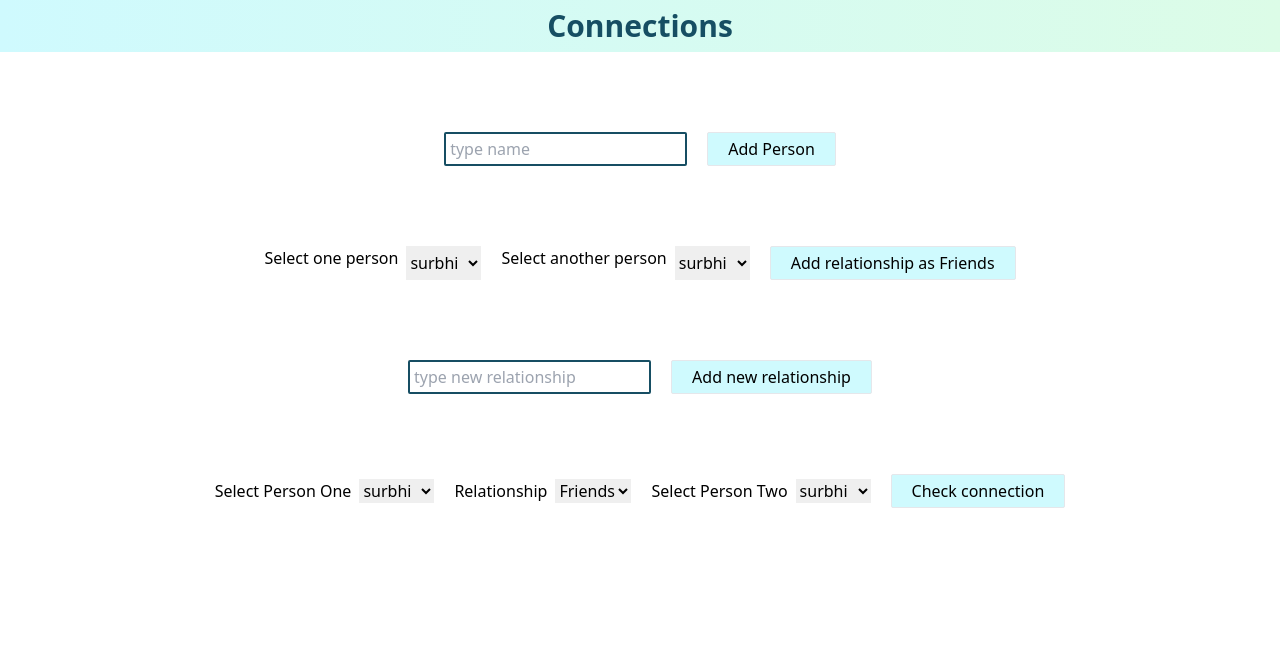
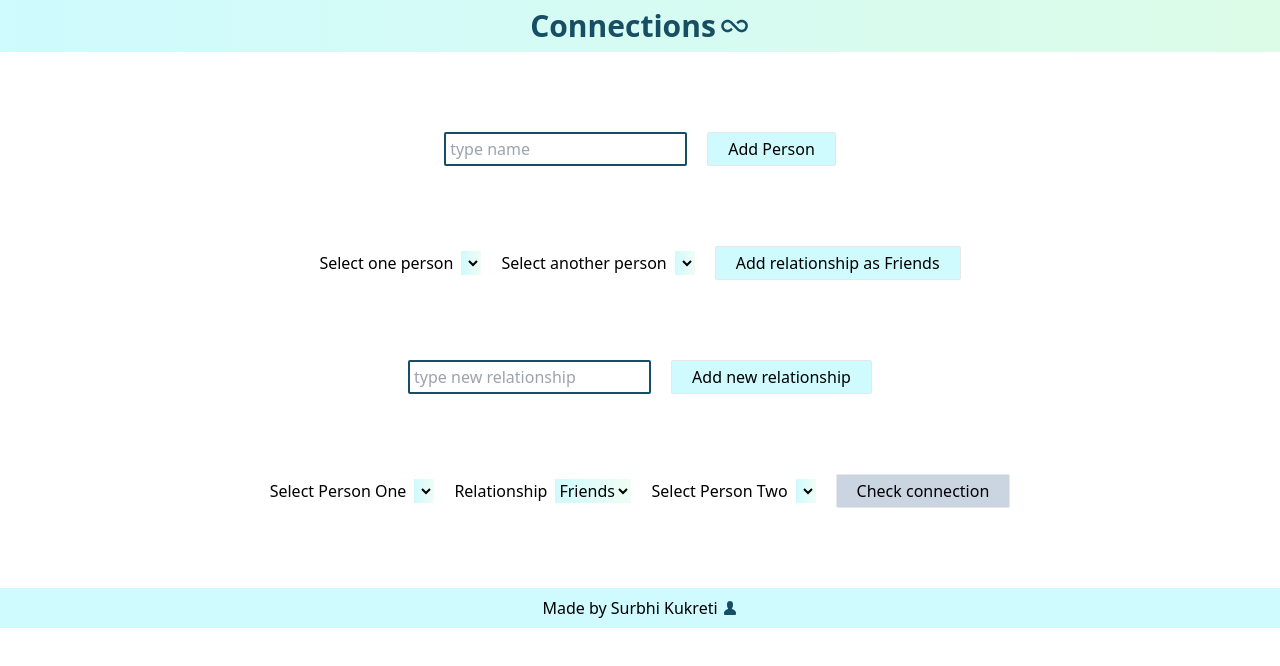
Before and after one commit to surbhi84/connections, a React (Create React App) app: page / in a window 1280 px wide. Shown: the top 666 px of the page. Built offline with nearby package versions, Linux system fonts and the light colour scheme.

Commit message:
add: footer, styling, graph method

```diff
--- a/package.json
+++ b/package.json
@@ -12,6 +12,7 @@
     "@types/react-dom": "^18.0.6",
     "react": "^18.2.0",
     "react-dom": "^18.2.0",
+    "react-icons": "^4.4.0",
     "react-scripts": "5.0.1",
     "typescript": "^4.7.4",
     "web-vitals": "^2.1.4"
--- a/src/App.tsx
+++ b/src/App.tsx
@@ -1,5 +1,7 @@
-import { useEffect, useRef, useState } from "react";
+import { useRef, useState } from "react";
 import "./App.css";
+import { CgInfinity } from "react-icons/cg";
+import { GoPerson } from "react-icons/go";
 import { AddRelation } from "./components/AddRelation";
 import { AddPeople } from "./components/AddPeople";
 import { AddNewRelation } from "./components/AddNewRelation";
@@ -22,14 +24,12 @@ function App() {
   peopleGraph.current.addEdge("satyam", "peetal");
   peopleGraph.current.addEdge("peetal", "potato");
 
-  useEffect(() => {
-    setPeopleList(peopleGraph.current.getVertexes());
-  }, [peopleGraph]);
-
   return (
     <div className="App flex flex-col gap-20 h-screen">
       <header className="text-2xl sm:text-3xl font-semibold p-2  bg-gradient-to-r from-cyan-100 to-green-100 ">
-        <h1 className=" text-cyan-900">Connections</h1>
+        <h1 className="flex items-center justify-center text-cyan-900 gap-1">
+          Connections <CgInfinity className="flex items-center" />
+        </h1>
       </header>
       <AddPeople
         peopleGraph={peopleGraph.current}
@@ -41,6 +41,10 @@ function App() {
         peopleGraph={peopleGraph.current}
         peopleList={peopleList}
       />
+      <footer className="flex items-center justify-center gap-1 bg-cyan-100 p-2">
+        Made by Surbhi Kukreti
+        <GoPerson className="flex items-center  text-cyan-900 " />
+      </footer>
     </div>
   );
 }
--- a/src/components/AddRelation.tsx
+++ b/src/components/AddRelation.tsx
@@ -13,20 +13,23 @@ export const AddRelation = ({
 
   function addRelationship(p1: string, p2: string) {
     if (p1 === p2) alert("Ooops same person is selected in both options!");
+    else if (peopleGraph.isEdge(p1, p2))
+      alert("The relationship already exists!");
     else peopleGraph.addEdge(p1, p2);
   }
 
   return (
-    <div className="flex flex-row justify-center gap-5">
+    <div className="flex flex-row justify-center items-center gap-5">
       <label className="flex gap-2">
         Select one person
         <select
+          className="bg-gradient-to-r from-cyan-100 to-green-50"
           name="personOne"
           id="person1"
           onChange={(e) => setPerson1(e.target.value)}
         >
           {peopleList.map((vertex) => (
-            <option key={vertex} value={vertex}>
+            <option key={vertex} value={vertex} className="bg-green-50 ">
               {vertex}
             </option>
           ))}
@@ -36,12 +39,13 @@ export const AddRelation = ({
       <label className="flex gap-2">
         Select another person
         <select
+          className="bg-gradient-to-r from-cyan-100 to-green-50"
           name="personTwo"
           id="person2"
           onChange={(e) => setPerson2(e.target.value)}
         >
           {peopleList.map((vertex) => (
-            <option key={vertex} value={vertex}>
+            <option key={vertex} value={vertex} className="bg-green-50 ">
               {vertex}
             </option>
           ))}
--- a/src/components/ConnectionFind.tsx
+++ b/src/components/ConnectionFind.tsx
@@ -1,4 +1,4 @@
-import { useEffect, useState } from "react";
+import { useState } from "react";
 import Graph from "../graph";
 
 export const ConnectionFind = ({
@@ -8,27 +8,33 @@ export const ConnectionFind = ({
   peopleGraph: Graph;
   peopleList: string[];
 }) => {
-  const [person1, setPerson1] = useState("");
-  const [person2, setPerson2] = useState("");
-  const [res, setRes] = useState<string[]>([]);
+  const [person1, setPerson1] = useState(peopleList[0]);
+  const [person2, setPerson2] = useState(peopleList[0]);
+  const [res, setRes] = useState<string[]>();
 
   function findConnections(person1: string, person2: string) {
-    let resultArray = peopleGraph.shortestPathBfs(person1, person2);
-    setRes(resultArray);
+    if (person1 === person2)
+      alert("Ooops same person is selected in both options!");
+    else {
+      let resultArray = peopleGraph.shortestPathBfs(person1, person2);
+      console.log(resultArray);
+      setRes(resultArray);
+    }
   }
 
   return (
-    <>
+    <div className="flex flex-col items-center gap-10">
       <div className="flex justify-center items-center gap-5">
-        <label className="flex gap-2">
+        <label className="flex gap-2   ">
           Select Person One
           <select
+            className="bg-gradient-to-r from-cyan-100 to-green-50"
             name="personOne"
             id="person1"
             onChange={(e) => setPerson1(e.target.value)}
           >
             {peopleList.map((vertex) => (
-              <option key={vertex} value={vertex}>
+              <option key={vertex} value={vertex} className="bg-green-50 ">
                 {vertex}
               </option>
             ))}
@@ -37,7 +43,11 @@ export const ConnectionFind = ({
 
         <label className="flex gap-2">
           Relationship
-          <select name="relation" id="relation">
+          <select
+            className="bg-gradient-to-r from-cyan-100 to-green-50"
+            name="relation"
+            id="relation"
+          >
             <option value={"friends"}> Friends</option>
           </select>
         </label>
@@ -45,12 +55,13 @@ export const ConnectionFind = ({
         <label className="flex gap-2">
           Select Person Two
           <select
+            className="bg-gradient-to-r from-cyan-100 to-green-50"
             name="personTwo"
             id="person2"
             onChange={(e) => setPerson2(e.target.value)}
           >
             {peopleList.map((vertex) => (
-              <option key={vertex} value={vertex}>
+              <option key={vertex} value={vertex} className="bg-green-50 ">
                 {vertex}
               </option>
             ))}
@@ -58,18 +69,24 @@ export const ConnectionFind = ({
         </label>
 
         <button
-          className="px-5 p-1 rounded-sm bg-cyan-100 hover:bg-cyan-50 border hover:bg-gradient-to-r from-cyan-100 to-green-50"
+          className="px-5 p-1 rounded-sm bg-cyan-100 hover:bg-cyan-50 border enabled:hover:bg-gradient-to-r from-cyan-100 to-green-50 disabled:bg-slate-300  "
           onClick={() => findConnections(person1, person2)}
           disabled={person1 === person2}
         >
           Check connection
         </button>
       </div>
-      {res.length > 0 && (
-        <div className="flex justify-center items-center bg-gradient-to-r from-cyan-100 to-green-100 border border-cyan-900 rounded-sm p-1 w-[80%]">
-          {res.reduce((acc, node) => node + " > " + acc, "")}
+
+      {res && (
+        <div className="flex justify-center items-center bg-gradient-to-r from-cyan-100 to-green-100 border border-cyan-900 rounded-sm p-2 w-[80%]">
+          {res.length > 0
+            ? res.reduce(
+                (acc, node, index) => (index === 0 ? node : node + " > " + acc),
+                ""
+              )
+            : "No connection found between these people 😞"}
         </div>
       )}
-    </>
+    </div>
   );
 };
--- a/src/graph.ts
+++ b/src/graph.ts
@@ -28,6 +28,15 @@ class Graph {
     if (targetNode !== undefined && !targetNode.friends.has(source)) {
       this.adjacencyList.get(target)?.friends.add(source);
     }
+  }
+
+  isEdge(source: string, target: string) {
+    let sourceNode = this.adjacencyList.get(source);
+    let targetNode = this.adjacencyList.get(target);
+    if (sourceNode?.friends.has(target) || targetNode?.friends.has(source)) {
+      return true;
+    }
+    return false;
   }
 
   shortestPathBfs(start: string, target: string, queue: string[] = []) {
```
Also changed, not shown: 1 other file (tests, documents, lock files or other folders).
